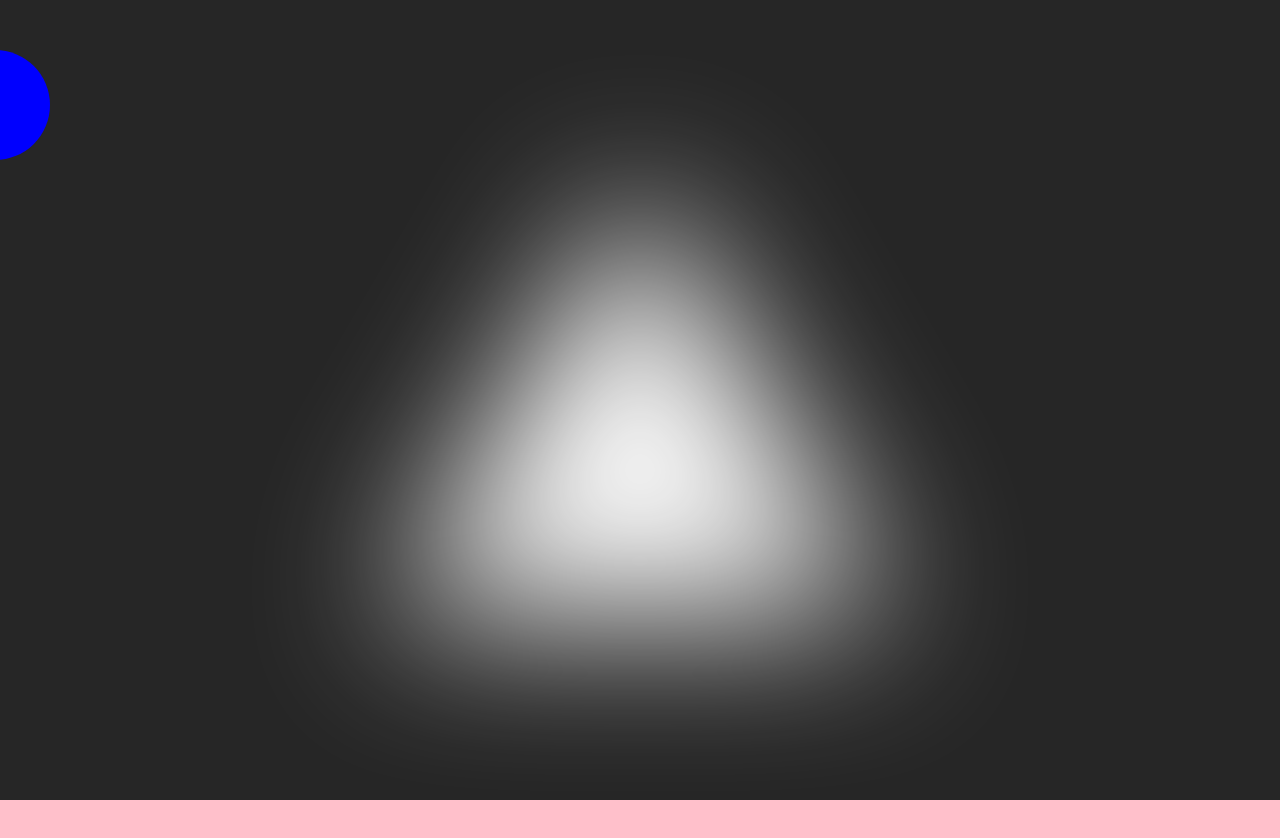
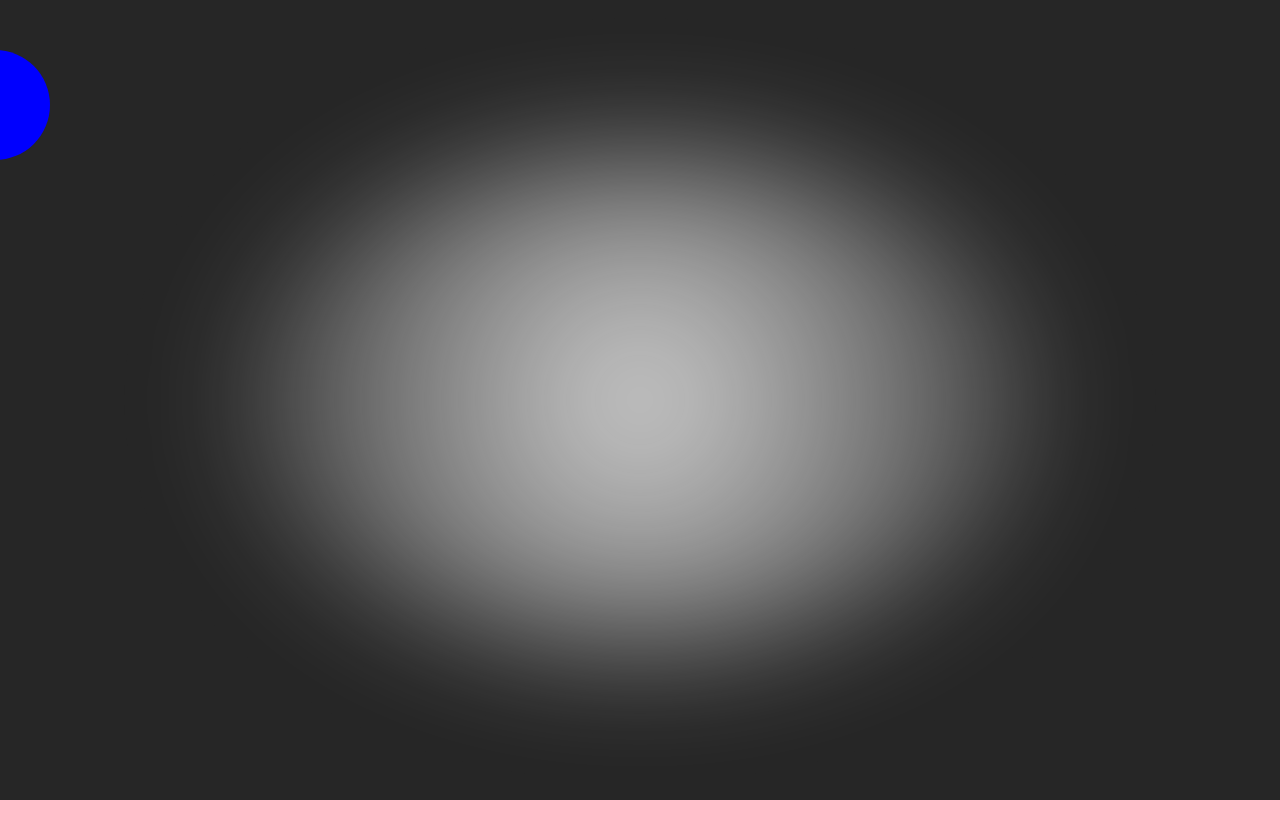
Before and after one commit to jizero1/react-portfolio2, a React (Create React App) app: page / in a window 1280 px wide. Shown: the top 838 px of the page. Built offline with nearby package versions, Linux system fonts and the light colour scheme.

Commit message:
메인화면 삼각형 불빛을 원형 불빛으로 바꿈

```diff
--- a/src/components/Main.css
+++ b/src/components/Main.css
@@ -30,13 +30,14 @@
     position: absolute;
 }
 .mainLight {
-    width: 0;
-    height: 0;
-    /* background: radial-gradient(circle, rgba(255,255,255,0.8)0%, rgba(255,255,255,0) 100%); */
-    filter: blur(80px);
-    border-left: 250px solid transparent;
+    width: 800px;
+    height: 500px;
+    background: radial-gradient(circle, rgba(255,255,255,0.8)0%, rgba(255,255,255,0) 100%);
+    filter: blur(60px);
+    border-radius: 50%;
+    /* border-left: 250px solid transparent;
     border-right: 250px solid transparent;
-    border-bottom: 430px solid white;
+    border-bottom: 430px solid white; */
     /* z-index: 1; */
     /* position: relative; */
 }
```
